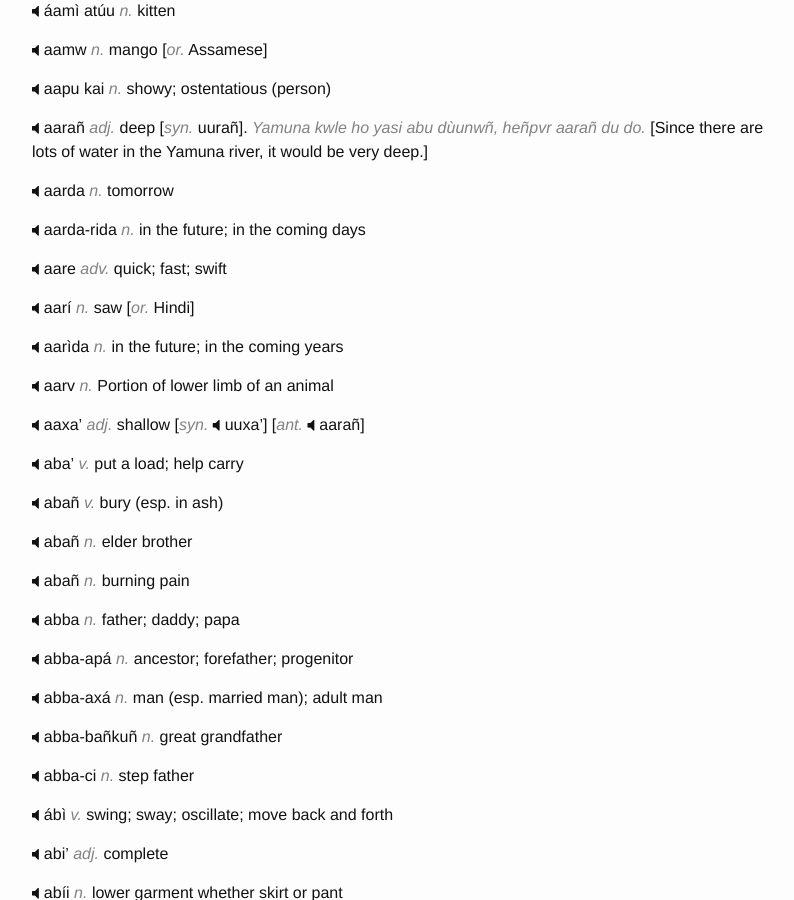
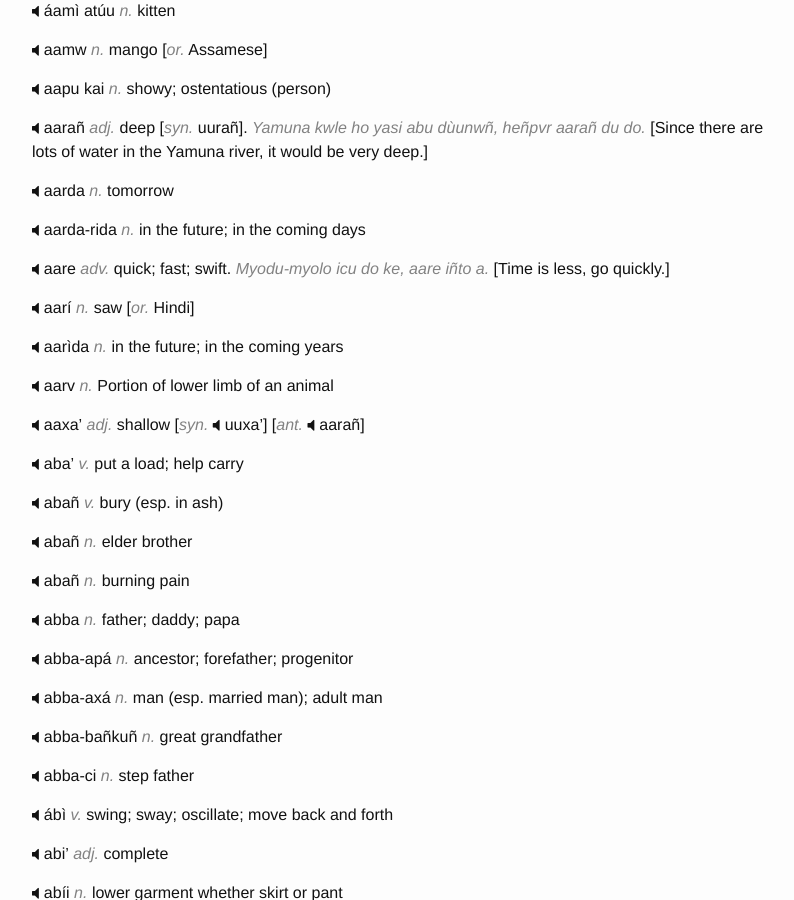
Before and after one commit to hacksparrow/language.apatani.org, a Jekyll site: the page built from dictionary/a.md, in a window 1280 px wide and 900 px high, scrolled down 847 px. Shown: the whole window, without its empty margins (238-1032 px from the left). Built offline with Jekyll 4.4.1, drawn with Linux system fonts in a browser that asks for light colours; nearby versions of some CDN libraries; comment, search, counter and statistics services are not loaded.

Commit message:
Update a.md

```diff
--- a/dictionary/a.md
+++ b/dictionary/a.md
@@ -42,7 +42,7 @@ __aarda__ _n._  tomorrow
 
 __aarda-rida__  _n._  in the future; in the coming days
 
-__aare__  _adv._  quick; fast; swift
+__aare__  _adv._  quick; fast; swift. _Myodu-myolo icu do ke, aare iñto a._ [Time is less, go quickly.]
 
 __aarí__  _n._  saw [_or._ Hindi]
 
```
